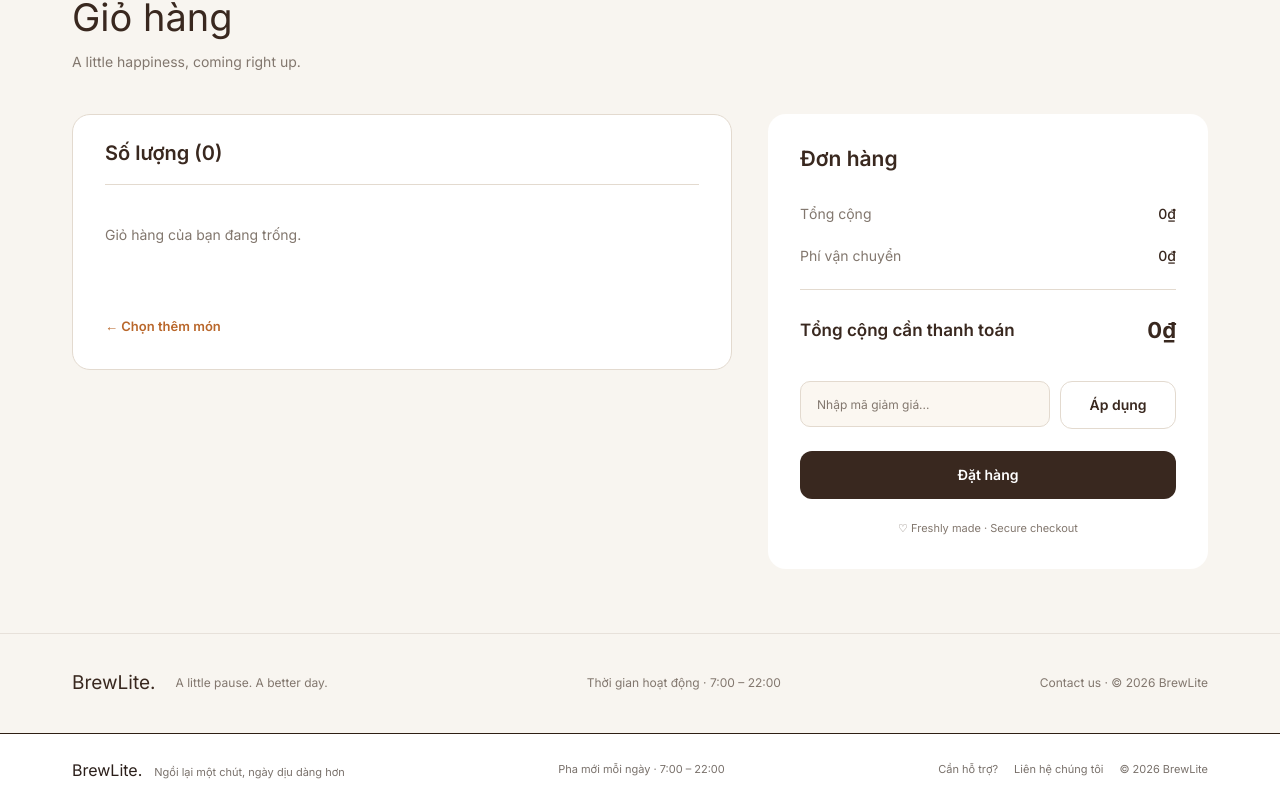
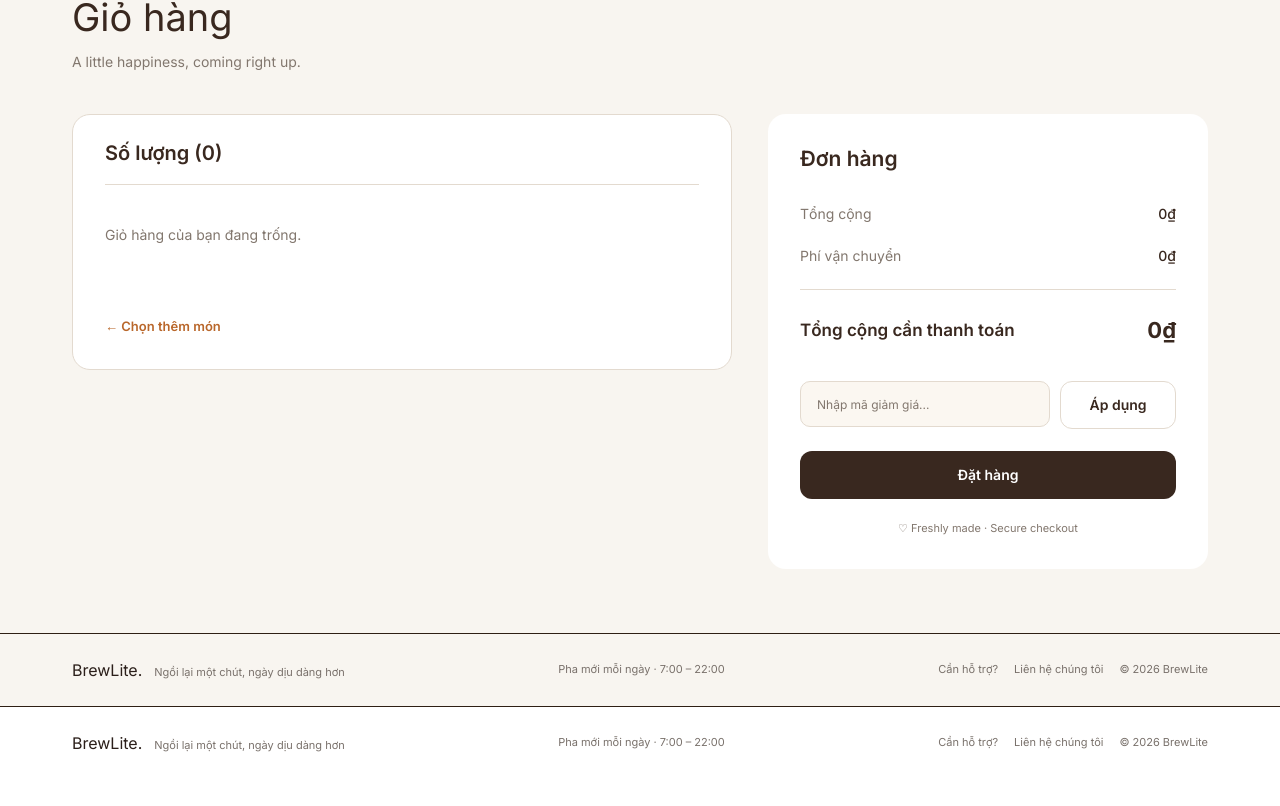
Before and after one commit to TienNguyenle-svg/Brewlite, a Next.js app in the folder frontend/: page /cart in a window 1280 px wide. Shown: the part 251-1057 px from the top of the page. After the commit the page ends 1030 px from the top, so only its background shows below. Built offline with nearby package versions, Linux system fonts and the light colour scheme.

Commit message:
update layout and footer

```diff
--- a/frontend/app/layout.tsx
+++ b/frontend/app/layout.tsx
@@ -1,8 +1,8 @@
 import type { Metadata } from "next";
 import { Inter } from "next/font/google";
 import "./globals.css";
-import Header from "@/components/Header";
-import Footer from "@/components/Footer";
+import Header from "@/components/layout/Header";
+import Footer from "@/components/layout/Footer";
 
 const inter = Inter({ subsets: ["latin", "vietnamese"] });
 
--- a/frontend/components/Footer.tsx
+++ /dev/null
@@ -1,20 +0,0 @@
-export default function Footer() {
-  return (
-    <footer className="border-t border-[#2E1F14] bg-[##2E1F14]">
-      <div className="mx-auto flex max-w-[1440px] flex-wrap items-center justify-between gap-3 px-4 py-6 text-[11px] text-stone-500 md:px-[72px]">
-        <p className="flex items-baseline gap-3">
-          <span className="text-base text-[#2B1F1A]">BrewLite.</span>
-          Ngồi lại một chút, ngày dịu dàng hơn
-        </p>
-        <p>Pha mới mỗi ngày · 7:00 – 22:00</p>
-        <p className="flex gap-4">
-          <span>Cần hỗ trợ?</span>
-          <a href="#" className="hover:text-[#E3C9A3]">
-            Liên hệ chúng tôi
-          </a>
-          <span>© 2026 BrewLite</span>
-        </p>
-      </div>
-    </footer>
-  );
-}
--- a/frontend/components/layout/Footer.tsx
+++ b/frontend/components/layout/Footer.tsx
@@ -1,12 +1,20 @@
 export default function Footer() {
   return (
-    <footer className="flex min-h-[100px] flex-wrap items-center justify-between gap-x-6 gap-y-2 border-t border-[#E7E1DA] px-4 py-4 text-xs text-[#82776E] sm:px-8 lg:px-[72px]">
-      <div className="flex items-center gap-5">
-        <span className="text-[19px] text-[#39281F]">BrewLite.</span>
-        <span>A little pause. A better day.</span>
+    <footer className="border-t border-[#2E1F14] bg-[##2E1F14]">
+      <div className="mx-auto flex max-w-[1440px] flex-wrap items-center justify-between gap-3 px-4 py-6 text-[11px] text-stone-500 md:px-[72px]">
+        <p className="flex items-baseline gap-3">
+          <span className="text-base text-[#2B1F1A]">BrewLite.</span>
+          Ngồi lại một chút, ngày dịu dàng hơn
+        </p>
+        <p>Pha mới mỗi ngày · 7:00 – 22:00</p>
+        <p className="flex gap-4">
+          <span>Cần hỗ trợ?</span>
+          <a href="#" className="hover:text-[#E3C9A3]">
+            Liên hệ chúng tôi
+          </a>
+          <span>© 2026 BrewLite</span>
+        </p>
       </div>
-      <span>Thời gian hoạt động · 7:00 – 22:00</span>
-      <span>Contact us · © 2026 BrewLite</span>
     </footer>
   );
 }
```
Also changed, not shown: frontend/components/layout/Header.tsx (renamed from frontend/components/Header.tsx).
